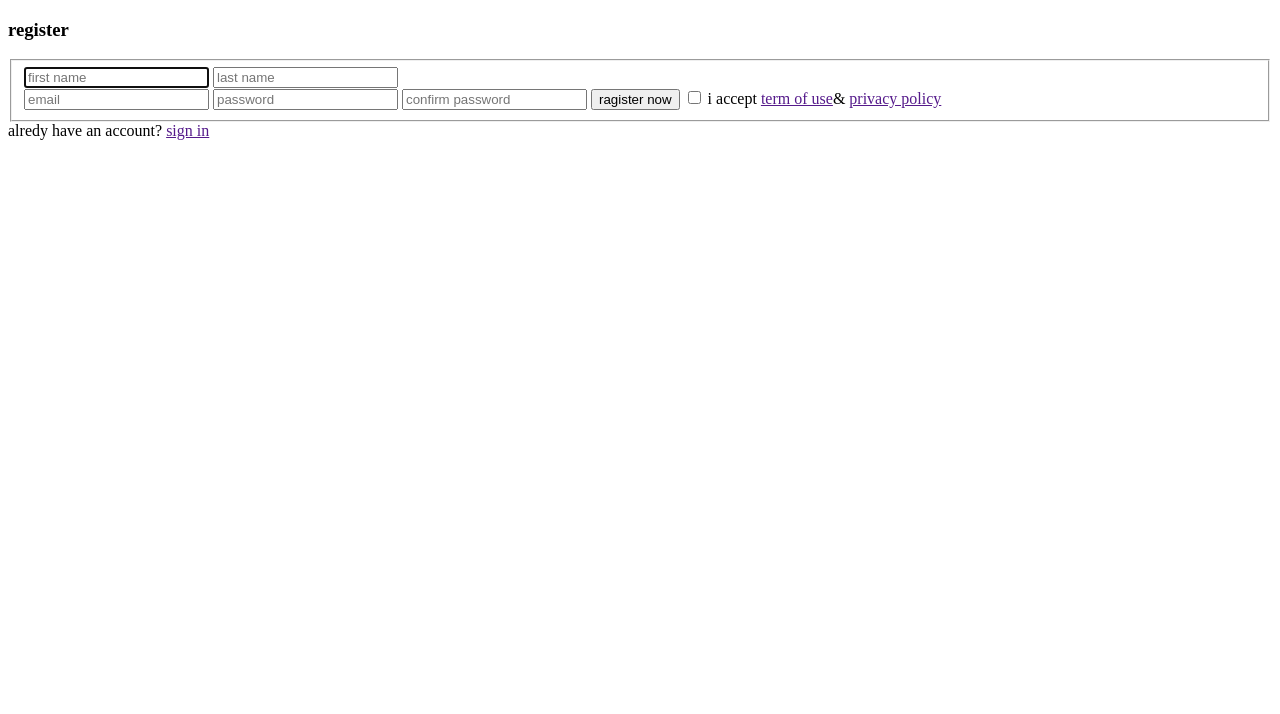
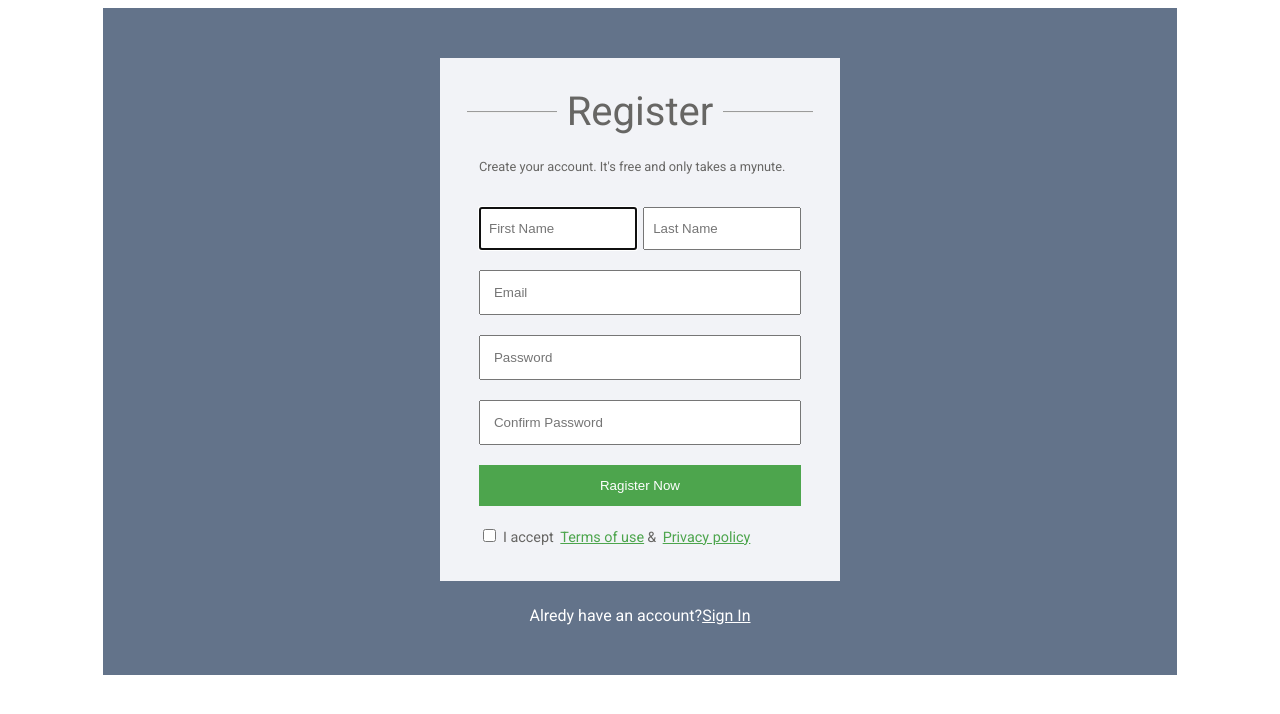
Before and after one commit to Solomii/20-12-form-practioce, a plain HTML site: page index.html in a window 1280 px wide. Drawn offline with Linux system fonts and the light colour scheme.

Commit message:
Add style to form and correct comments

```diff
--- a/assets/css/style.css
+++ b/assets/css/style.css
@@ -0,0 +1,116 @@
+:root {
+    --bg-color-wrapper: rgb(99, 115, 138, 1);
+    --bg-color-form: rgb(242, 243, 247, 1);
+    --text-color: rgb(103, 102, 100, 1);
+    --green-color: rgb(77, 165, 77, 1);
+    --white-color: #fff;
+    font-size: 16px;
+    font-family: "Roboto", sans-serif;
+}
+
+* {
+    box-sizing: border-box;
+}
+
+.form-wrapper {
+    display: flex;
+    flex-direction: column;
+    align-items: center;
+    width: 85%;
+    padding: 50px;
+    margin: auto;
+
+    background-color: var(--bg-color-wrapper);
+}
+
+.form-container {
+    display: flex;
+    flex-direction: column;
+    align-items: center;
+    max-width: 400px;
+    width: 100%;
+    min-width: 300px;
+    padding: 25px;
+
+    background-color: var(--bg-color-form);
+}
+
+.form-text {
+    color: var(--text-color);
+
+    text-align: center;
+    font-size: 0.8rem;
+}
+
+.legend {
+    margin-bottom: 10px;
+    padding: 5px 10px;
+
+    font-size: 2.5rem;
+}
+
+.fullname-box {
+    display: flex;
+    width: 100%;
+    margin-top: 10%;
+}
+
+.first-name, .last-name {
+    width: 50%;
+}
+
+.last-name {
+    margin-left: 2%;
+}
+
+.text-capitalize {
+    text-transform: capitalize;
+}
+
+.fieldset-container {
+    border-bottom: 0px;
+    border-left: 0px;
+    border-right: 0px;
+}
+
+.input-fullname {
+    padding: 12px 8px;
+    margin-bottom: 20px;
+}
+
+.input-submit {
+    width: 100%;
+    border: none;
+    cursor: pointer;
+
+    background-color: var(--green-color);
+    color: var(--white-color);
+}
+
+.input-submit:focus{
+  opacity: 0.7;
+}
+
+.big-input {
+    width: 100%;
+    margin-bottom: 20px;
+    padding: 13px;
+}
+
+.checkbox-link {
+    color: var(--green-color);
+    padding: 3px;
+    cursor: pointer;
+}
+
+.checkbox-text {
+    font-size: 0.9rem;
+}
+
+.form-footer {
+    margin-top: 25px;
+}
+
+.form-footer__text {
+    color:var(--white-color);
+}
--- a/index.html
+++ b/index.html
@@ -5,42 +5,84 @@
         <meta http-equiv="X-UA-Compatible" content="IE=edge" />
         <meta name="viewport" content="width=device-width, initial-scale=1.0" />
         <title>Solomiia-Form</title>
+        <link rel="preconnect" href="https://fonts.googleapis.com" />
+        <link rel="preconnect" href="https://fonts.gstatic.com" crossorigin />
+        <link
+            href="https://fonts.googleapis.com/css2?family=Roboto:ital,wght@0,400;0,500;0,700;0,900;1,100;1,300;1,400;1,500;1,700;1,900&display=swap"
+            rel="stylesheet"
+        />
         <link rel="stylesheet" href="./assets/css/style.css" />
     </head>
     <body>
         <div class="form-wrapper">
-          <h3 class="form-title">register</h3>
-            <form action="" method="get">
-                <fieldset>
-                    <div class="fullname">
+            <form class="form-container" action="" method="get">
+                <fieldset class="fieldset-container">
+                    <legend class="legend form-text text-capitalize">
+                        register
+                    </legend>
+                    <span class="form-text" for=""
+                        >Create your account. It's free and only takes a
+                        mynute.</span
+                    >
+                    <div class="fullname-box">
                         <input
+                            class="input-fullname text-capitalize first-name"
                             type="text"
                             name="fullName"
                             placeholder="first name"
                             autofocus
                         />
                         <input
+                            class="input-fullname text-capitalize last-name"
                             type="text"
                             name="fullName"
                             placeholder="last name"
                         />
                     </div>
-                    <input type="email" placeholder="email" />
-                    <input type="password" placeholder="password" />
-                    <input type="password" placeholder="confirm password" />
-                    <input type="submit" value="ragister now" />
-                    <label for="">
+                    <input
+                        type="email"
+                        class="big-input text-capitalize"
+                        placeholder="email"
+                    />
+
+                    <input
+                        type="password"
+                        class="big-input text-capitalize"
+                        placeholder="password"
+                    />
+
+                    <input
+                        type="password"
+                        class="big-input text-capitalize"
+                        placeholder="confirm password"
+                    />
+
+                    <input
+                        type="submit"
+                        class="input-submit big-input text-capitalize"
+                        value="ragister now"
+                    />
+                    <label for="" class="checkbox-label">
                         <input type="checkbox" />
-                        <span
-                            >i accept <a href="">term of use</a>&
-                            <a href="">privacy policy</a></span
-                        >
                     </label>
+                    <span class="form-text checkbox-text"
+                        >I accept
+                        <a class="checkbox-link" href="">Terms of use</a>&
+                        <a class="checkbox-link" href=""
+                            >Privacy policy</a
+                        ></span
+                    >
                 </fieldset>
-                <div>
-                    <span>alredy have an account? <a href="">sign in</a></span>
-                </div>
             </form>
+            <div class="form-footer">
+                <span class="form-footer__text"
+                    >Alredy have an account?<a
+                        class="text-capitalize form-footer__text"
+                        href=""
+                        >sign in</a
+                    ></span
+                >
+            </div>
         </div>
     </body>
 </html>
```
